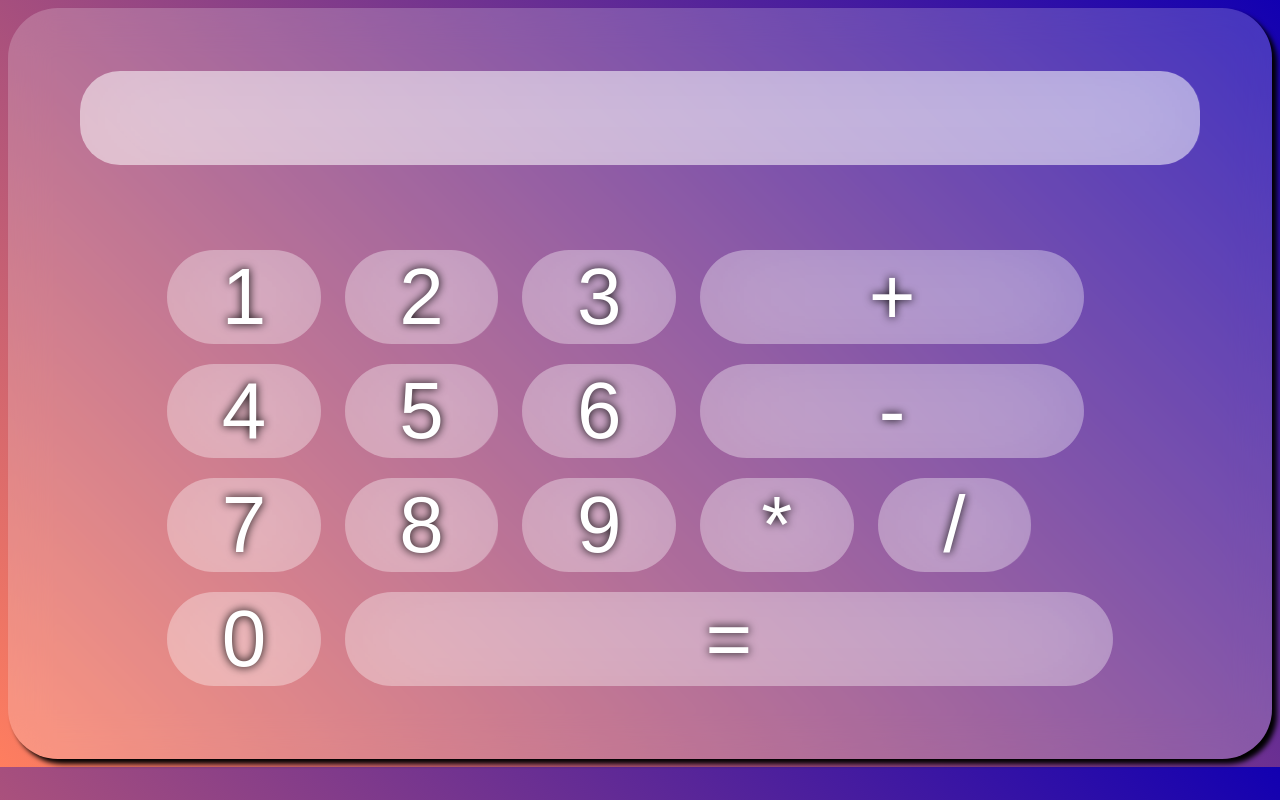
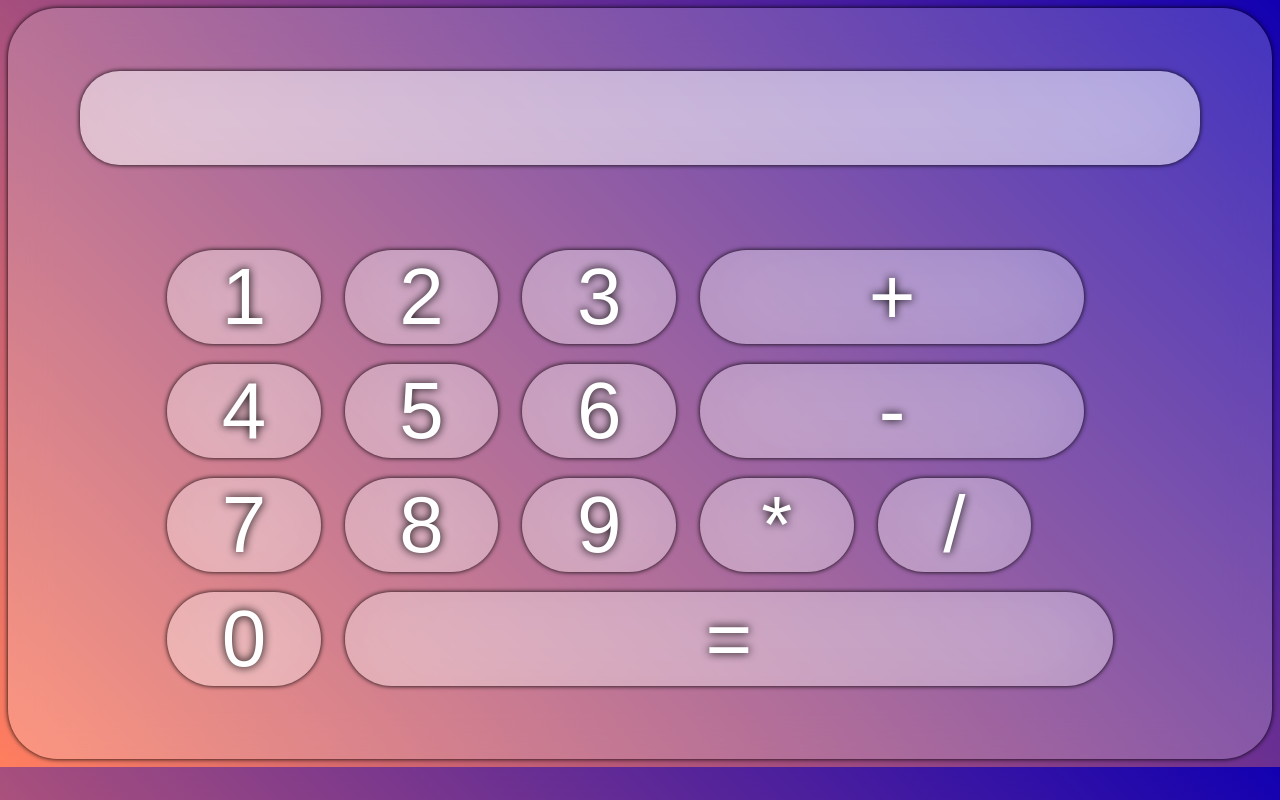
Before and after one commit to Tigran1112/Calculator-tauri, a website: page src/index.html in a window 1280 px wide. Drawn offline with nearby package versions, Linux system fonts and the light colour scheme.

Commit message:
mini redesign

```diff
--- a/src/styles.css
+++ b/src/styles.css
@@ -15,7 +15,7 @@ body
   height: 95%;
   padding: 5%;
   border-radius: 50px;
-  box-shadow: 5px 5px 5px #000;
+  box-shadow: 0 0 5px #000;
   display: flex;
   flex-direction: column;
   align-items: center;
@@ -28,6 +28,7 @@ input
   backdrop-filter: blur(50px);
   -webkit-backdrop-filter: blur(10px);
   text-shadow: 0 0 5px #000;
+  box-shadow: 0 0 5px #000;
   width: 95%;
   font-size: 80px;
   text-align: right;
@@ -47,6 +48,7 @@ button
   border: transparent;
   border-radius: 50px;
   text-shadow: 0 0 10px #000;
+  box-shadow: 0 0 5px #000;
   margin: 10px;
   font-size: 80px;
   width: 12vw;
```
